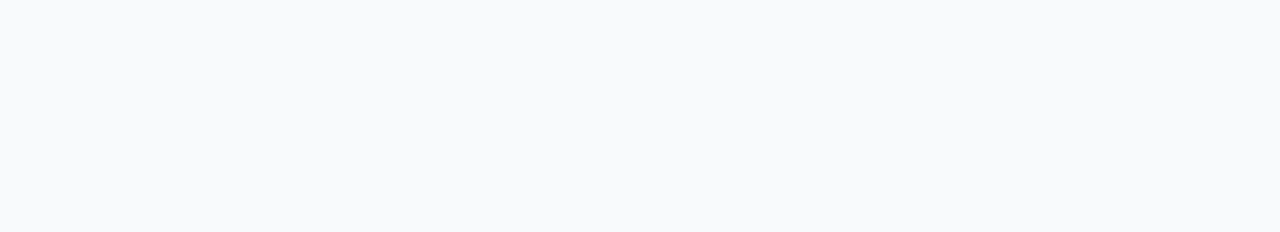
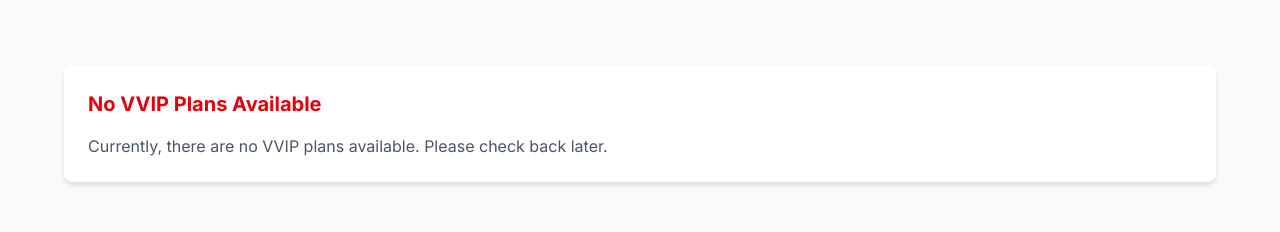
Before and after one commit to MaxGate15/Bozz-Tips, a Next.js app: page /vvip in a window 1280 px wide. Shown: the part 302-534 px from the top of the page. Built offline with nearby package versions, Linux system fonts and the light colour scheme; no server answers; sample sign-in values are in the browser's storage.

Commit message:
Refactor VVIPPage to simplify update handling and add no plans available message; update LocationPopover to fetch exchange rate without currency code

```diff
--- a/src/app/vvip/page.tsx
+++ b/src/app/vvip/page.tsx
@@ -40,8 +40,8 @@ export default function VVIPPage() {
     loading,
     error,
   } = useUpdateCheck() as {
-    updateAvailable: Updates[] | null;
-    updatePurchase: Updates[] | null;
+    updateAvailable: Updates | null;
+    updatePurchase: Updates | null;
     loading: boolean | null;
     error: string | null;
   };
@@ -94,7 +94,14 @@ export default function VVIPPage() {
 
         {/* Packages Grid */}
         <div className="grid grid-cols-1 md:grid-cols-2 lg:grid-cols-3 gap-8 max-w-6xl mx-auto">
-          {/* Daily Package */}{ updateAvailable?.[0]?.vip &&
+          {!updateAvailable?.vvip1 && !updateAvailable?.vvip2 && !updateAvailable?.vvip3 && !updateAvailable?.vip &&(
+              <div className="col-span-1 md:col-span-2 lg:col-span-3 bg-white rounded-lg shadow-md overflow-hidden">
+                <div className="p-6">
+                  <h3 className="text-xl font-bold mb-4 text-red-600">No VVIP Plans Available</h3>
+                  <p className="text-gray-600">Currently, there are no VVIP plans available. Please check back later.</p>
+                </div>
+                </div>)}
+          {/* Daily Package */}{ updateAvailable?.vip &&
           <div className="bg-white rounded-lg shadow-md overflow-hidden">
             <div className="p-6">
               <h3 className="text-xl font-bold mb-4">DAILY VVIP PLAN</h3>
@@ -118,7 +125,7 @@ export default function VVIPPage() {
               <button
                 ref={dailyBtnRef}
                 onClick={() => setOpenPopover('daily')}
-                disabled={!updateAvailable?.[0]?.vvip1 || updatePurchase?.[0]?.vvip1}
+                disabled={!updateAvailable?.vvip1 || updatePurchase?.vvip1}
                 className="w-full bg-gradient-to-r from-blue-700 to-blue-900 text-white py-3 font-semibold hover:from-blue-800 hover:to-blue-950 transition-all"
               >
                 SELECT PLAN
@@ -134,7 +141,7 @@ export default function VVIPPage() {
           </div>}
 
           {/* Daily VVIP Plan 2 */}
-          { updateAvailable?.[0]?.vvip2 &&
+          { updateAvailable?.vvip2 &&
           <div className="bg-white rounded-lg shadow-md overflow-hidden">
 `            <div className="p-6">`
               <h3 className="text-xl font-bold mb-4">DAILY VVIP PLAN 2</h3>
@@ -160,7 +167,7 @@ export default function VVIPPage() {
                 </li>
               </ul>
               <button
-                disabled={!updateAvailable?.[0]?.vvip2 || updatePurchase?.[0]?.vvip2}
+                disabled={!updateAvailable?.vvip2 || updatePurchase?.vvip2}
                 ref={weeklyBtnRef}
                 onClick={() => setOpenPopover('weekly')}
                 className="w-full bg-gradient-to-r from-blue-700 to-blue-900 text-white py-3 font-semibold hover:from-blue-800 hover:to-blue-950 transition-all"
@@ -177,7 +184,7 @@ export default function VVIPPage() {
             </div>
           </div>}
 
-          {/* Daily VVIP Plan 3 */}{ updateAvailable?.[0]?.vvip3  &&
+          {/* Daily VVIP Plan 3 */}{ updateAvailable?.vvip3  &&
           <div className="bg-white rounded-lg shadow-md overflow-hidden">
             <div className="p-6">
               <h3 className="text-xl font-bold mb-4">DAILY VVIP PLAN 3</h3>
@@ -209,7 +216,7 @@ export default function VVIPPage() {
                 </li>
               </ul>
               <button
-                disabled={!updateAvailable?.[0]?.vvip3 || updatePurchase?.[0]?.vvip3}
+                disabled={!updateAvailable?.vvip3 || updatePurchase?.vvip3}
                 ref={monthlyBtnRef}
                 onClick={() => setOpenPopover('monthly')}
                 className="w-full bg-gradient-to-r from-blue-700 to-blue-900 text-white py-3 font-semibold hover:from-blue-800 hover:to-blue-950 transition-all"
--- a/src/components/LocationPopover.tsx
+++ b/src/components/LocationPopover.tsx
@@ -17,10 +17,9 @@ interface LocationPopoverProps {
   price: string;
 }
 
-async function getRate(currencyCode: string): Promise<number> {
-  if (currencyCode === 'GHS') return 1;
+async function getRate(): Promise<number> {
 
-  const response = await fetch(`https://api.exchangerate.host/latest?base=${currencyCode}&symbols=GHS`);
+  const response = await fetch(`https://open.er-api.com/v6/latest/USD`);
   const data = await response.json();
 
   if (!data || !data.rates || !data.rates.GHS) {
@@ -90,7 +89,7 @@ const LocationPopover: React.FC<LocationPopoverProps> = ({ isOpen, onClose, anch
       return;
     }
     try {
-     const rate = await getRate('USD'); // e.g., 1 USD = 15.25 GHS
+     const rate = await getRate(); // e.g., 1 USD = 15.25 GHS
 
 
       const isNotGhana = selectedLocation === 'not-ghana';
```
